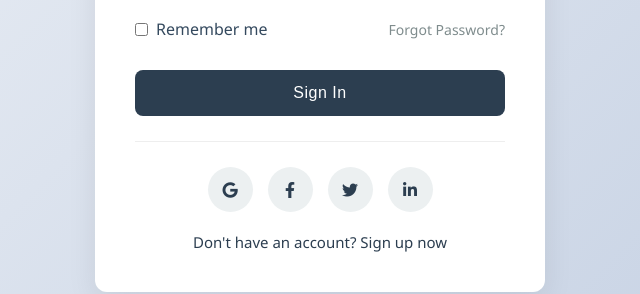
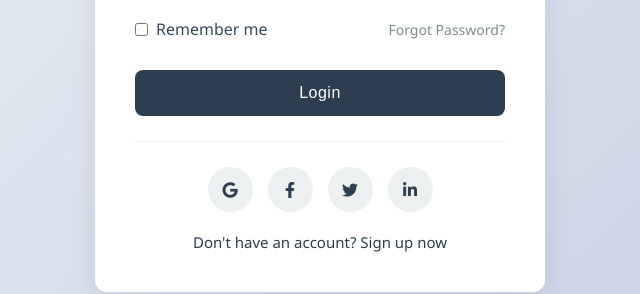
Before and after one commit to navyasreeannem/URLShortnerService, a plain HTML site: page frontend/login.html in a window 1280 px wide. Shown: the part 536-830 px from the top of the page, 320-960 px from the left. Drawn offline with Linux system fonts and the light colour scheme.

```diff
--- a/frontend/login.html
+++ b/frontend/login.html
@@ -321,7 +321,7 @@
                     <a href="#" class="forgot-password">Forgot Password?</a>
                 </div>
 
-                <button type="submit" class="btn-login">Sign In</button>
+                <button type="submit" class="btn-login">Login</button>
             </form>
 
             <div class="divider"></div>
```
Also changed, not shown: 1 other file.
